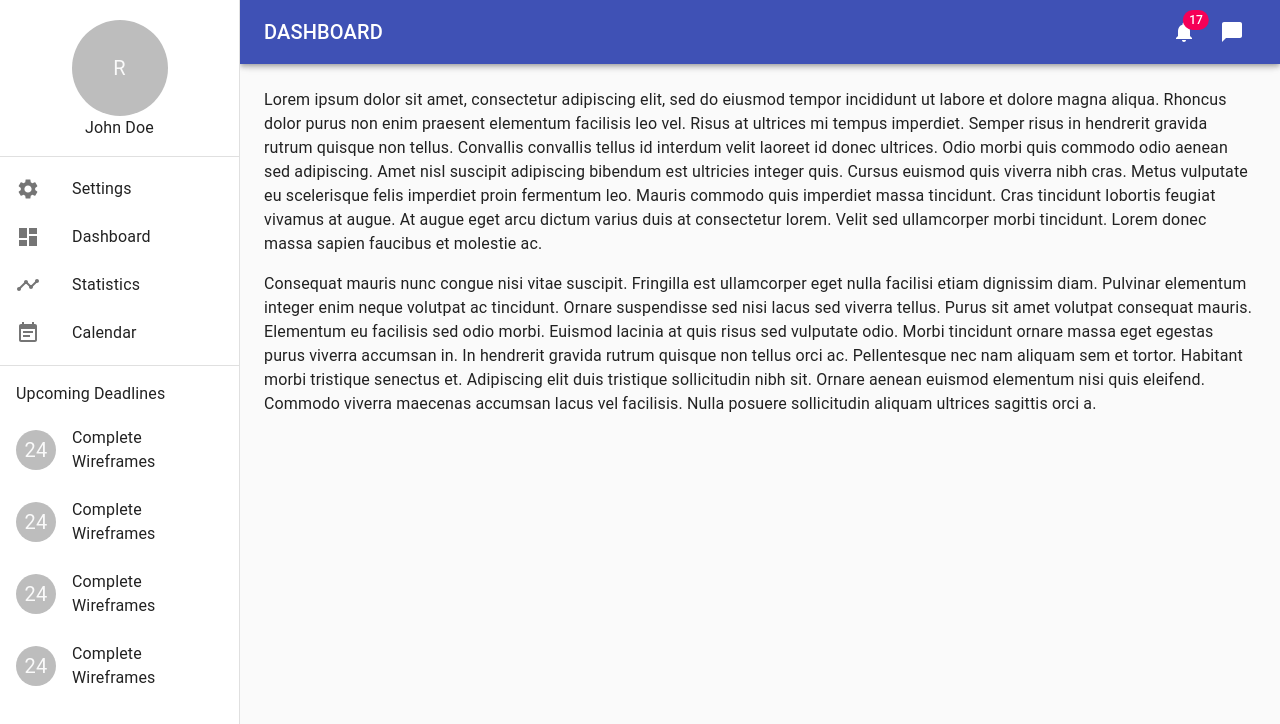
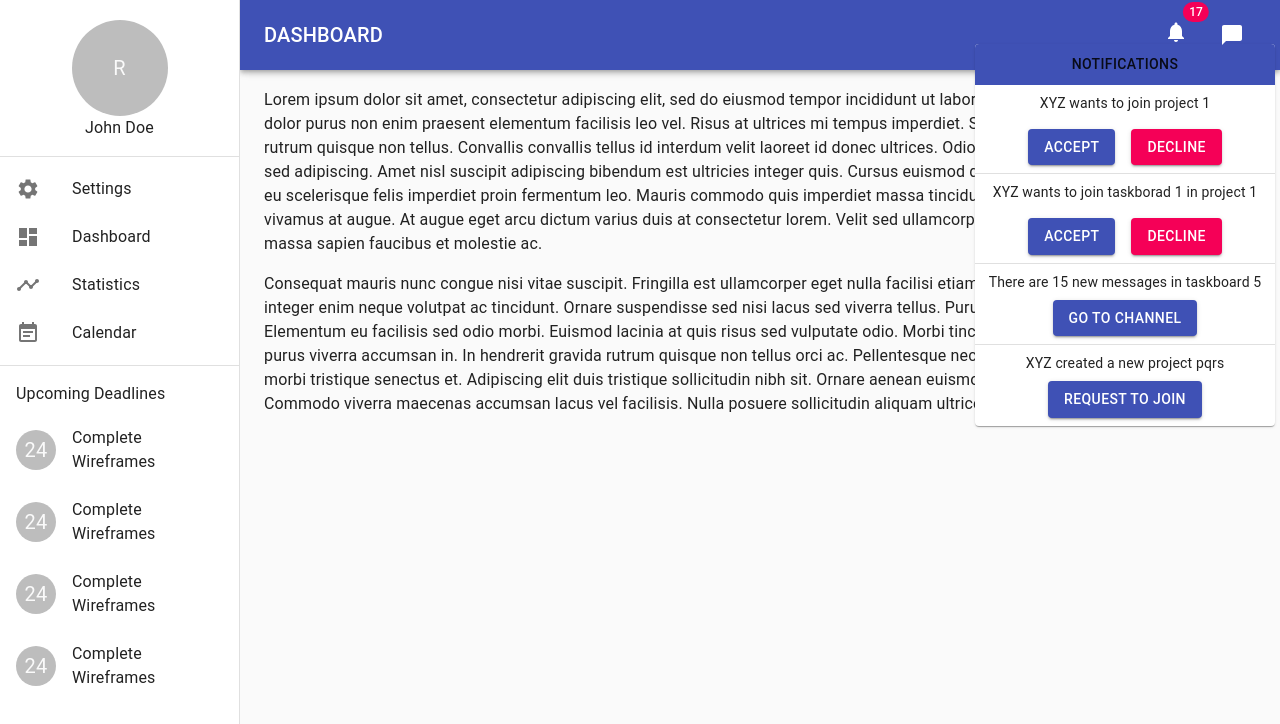
Before and after one commit to Devsoc-BPGC/pmt-frontend, a React (Create React App) app: page / in a window 1280 px wide. Both pictures are taken after a click on the button "17". Shown: the top 724 px of the page. Built offline with nearby package versions, Linux system fonts and the light colour scheme.

Commit message:
notification panel added

```diff
--- /dev/null
+++ b/src/components/NotifPanel.tsx
@@ -0,0 +1,194 @@
+import React from 'react';
+import Button from '@material-ui/core/Button';
+import ClickAwayListener from '@material-ui/core/ClickAwayListener';
+import Grow from '@material-ui/core/Grow';
+import Paper from '@material-ui/core/Paper';
+import Popper from '@material-ui/core/Popper';
+import MenuList from '@material-ui/core/MenuList';
+import { makeStyles, createMuiTheme } from '@material-ui/core/styles';
+import Divider from '@material-ui/core/Divider';
+import NotificationsIcon from '@material-ui/icons/Notifications';
+import Typography from '@material-ui/core/Typography';
+
+const useStyles = makeStyles(theme => ({
+  notifHead: {
+    ...theme.typography.button,
+    backgroundColor: theme.palette.primary.main,
+    // color : white,
+    padding: theme.spacing(),
+  },
+  root: {
+    '& > *': {
+      margin: theme.spacing(1),
+    },
+  },
+}));
+
+export default function NotifPanel() {
+  const classes = useStyles();
+  const [open, setOpen] = React.useState(false);
+  const anchorRef = React.useRef(null);
+
+  const handleToggle = () => {
+    setOpen((prevOpen: any) => !prevOpen);
+  };
+
+  const handleClose = (event: { target: any }) => {
+    if (anchorRef.current && anchorRef.current.contains(event.target)) {
+      return;
+    }
+
+    setOpen(false);
+  };
+
+  function handleListKeyDown(event: {
+    key: string;
+    preventDefault: () => void;
+  }) {
+    if (event.key === 'Tab') {
+      event.preventDefault();
+      setOpen(false);
+    }
+  }
+
+  // return focus to the button when we transitioned from !open -> open
+  const prevOpen = React.useRef(open);
+  React.useEffect(() => {
+    if (prevOpen.current === true && open === false) {
+      anchorRef.current.focus();
+    }
+
+    prevOpen.current = open;
+  }, [open]);
+
+  return (
+    <div className={classes.root}>
+      <div>
+        <NotificationsIcon
+          variant='contained'
+          // color='primary'
+          ref={anchorRef}
+          aria-controls={open ? 'menu-list-grow' : undefined}
+          aria-haspopup='true'
+          onClick={handleToggle}
+        />
+        <Popper
+          open={open}
+          anchorEl={anchorRef.current}
+          role={undefined}
+          transition
+          disablePortal
+        >
+          {/* // @ts-ignore */}
+          {({
+            TransitionProps,
+            placement,
+          }: {
+            TransitionProps: any;
+            placement: any;
+          }) => (
+            <Grow
+              {...TransitionProps}
+              style={{
+                transformOrigin:
+                  placement === 'bottom' ? 'center top' : 'center bottom',
+              }}
+            >
+              <Paper style={{ maxHeight: 500, width: 300, overflow: 'auto' }}>
+                <ClickAwayListener onClickAway={handleClose}>
+                  <MenuList
+                    autoFocusItem={open}
+                    id='menu-list-grow'
+                    onKeyDown={handleListKeyDown}
+                    style={{ padding: 0 }}
+                  >
+                    <div>
+                      <Typography
+                        variant='h5'
+                        align='center'
+                        className={classes.notifHead}
+                      >
+                        Notifications
+                      </Typography>
+                      <div data-align='center' className={classes.root}>
+                        <Typography variant='body2' align='center'>
+                          XYZ wants to join project 1
+                        </Typography>
+                        <Button
+                          onClick={handleClose}
+                          variant='contained'
+                          color='primary'
+                        >
+                          Accept
+                        </Button>
+                        <Button
+                          onClick={handleClose}
+                          variant='contained'
+                          color='secondary'
+                        >
+                          Decline
+                        </Button>
+                      </div>
+                      <Divider />
+                      <div data-align='center' className={classes.root}>
+                        <Typography variant='body2' align='center'>
+                          XYZ wants to join taskborad 1 in project 1
+                        </Typography>
+                        <Button
+                          onClick={handleClose}
+                          variant='contained'
+                          color='primary'
+                        >
+                          Accept
+                        </Button>
+                        <Button
+                          onClick={handleClose}
+                          variant='contained'
+                          color='secondary'
+                        >
+                          Decline
+                        </Button>
+                      </div>
+                      <Divider />
+                      <div className={classes.root}>
+                        <Typography variant='body2' align='center'>
+                          There are 15 new messages in taskboard 5
+                        </Typography>
+                        <div data-align='center'>
+                          <Button
+                            variant='contained'
+                            color='primary'
+                            href='#contained-buttons'
+                            onClick={handleClose}
+                          >
+                            Go to channel
+                          </Button>
+                        </div>
+                      </div>
+                      <Divider />
+                      <div className={classes.root}>
+                        <Typography variant='body2' align='center'>
+                          XYZ created a new project pqrs
+                        </Typography>
+                        <div data-align='center'>
+                          <Button
+                            variant='contained'
+                            color='primary'
+                            href='#contained-buttons'
+                            onClick={handleClose}
+                          >
+                            Request to join
+                          </Button>
+                        </div>
+                      </div>
+                    </div>
+                  </MenuList>
+                </ClickAwayListener>
+              </Paper>
+            </Grow>
+          )}
+        </Popper>
+      </div>
+    </div>
+  );
+}
--- a/src/components/Topnav.tsx
+++ b/src/components/Topnav.tsx
@@ -5,8 +5,9 @@ import Toolbar from '@material-ui/core/Toolbar';
 import Typography from '@material-ui/core/Typography';
 import IconButton from '@material-ui/core/IconButton';
 import Badge from '@material-ui/core/Badge';
-import NotificationsIcon from '@material-ui/icons/Notifications';
+// import NotificationsIcon from '@material-ui/icons/Notifications';
 import ChatBubbleIcon from '@material-ui/icons/ChatBubble';
+import NotifPanel from './NotifPanel';
 
 const drawerWidth = 240;
 
@@ -56,7 +57,7 @@ const Sidenav = () => {
           <div className={classes.sectionDesktop}>
             <IconButton aria-label='show 17 new notifications' color='inherit'>
               <Badge badgeContent={17} color='secondary'>
-                <NotificationsIcon />
+                <NotifPanel />
               </Badge>
             </IconButton>
             <IconButton color='inherit'>
```
